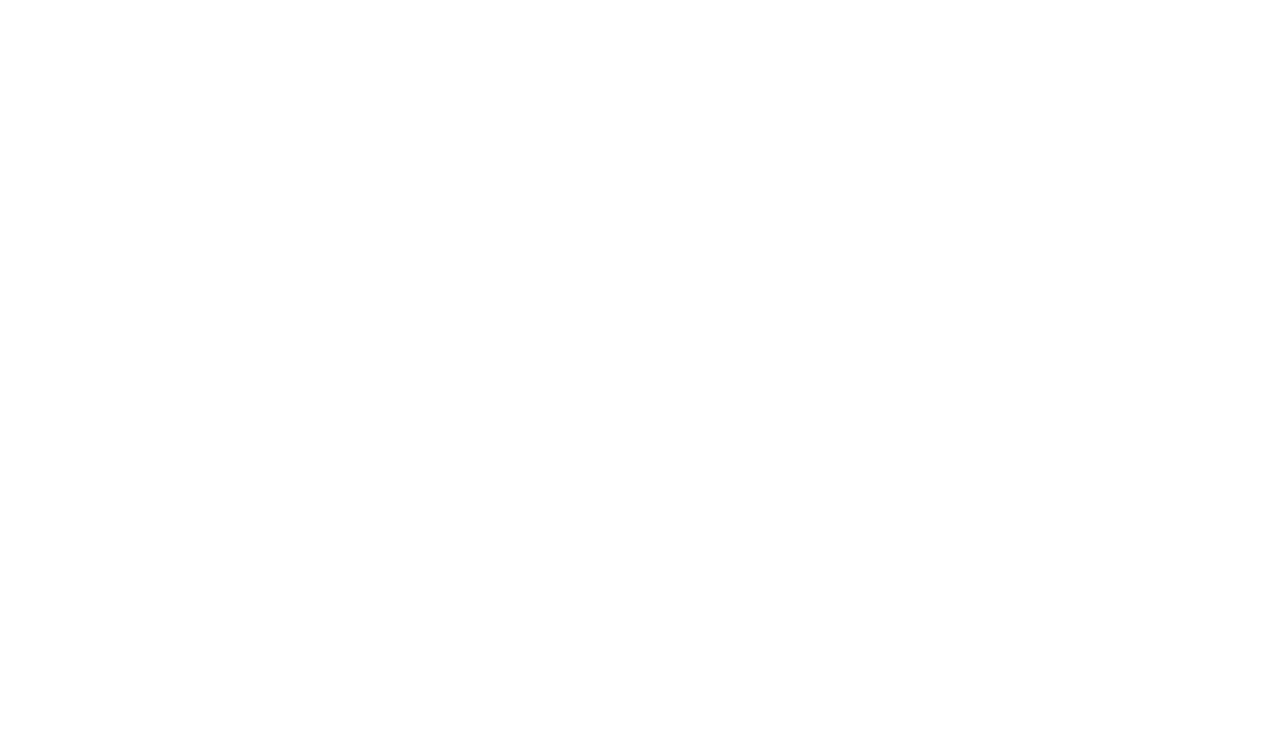
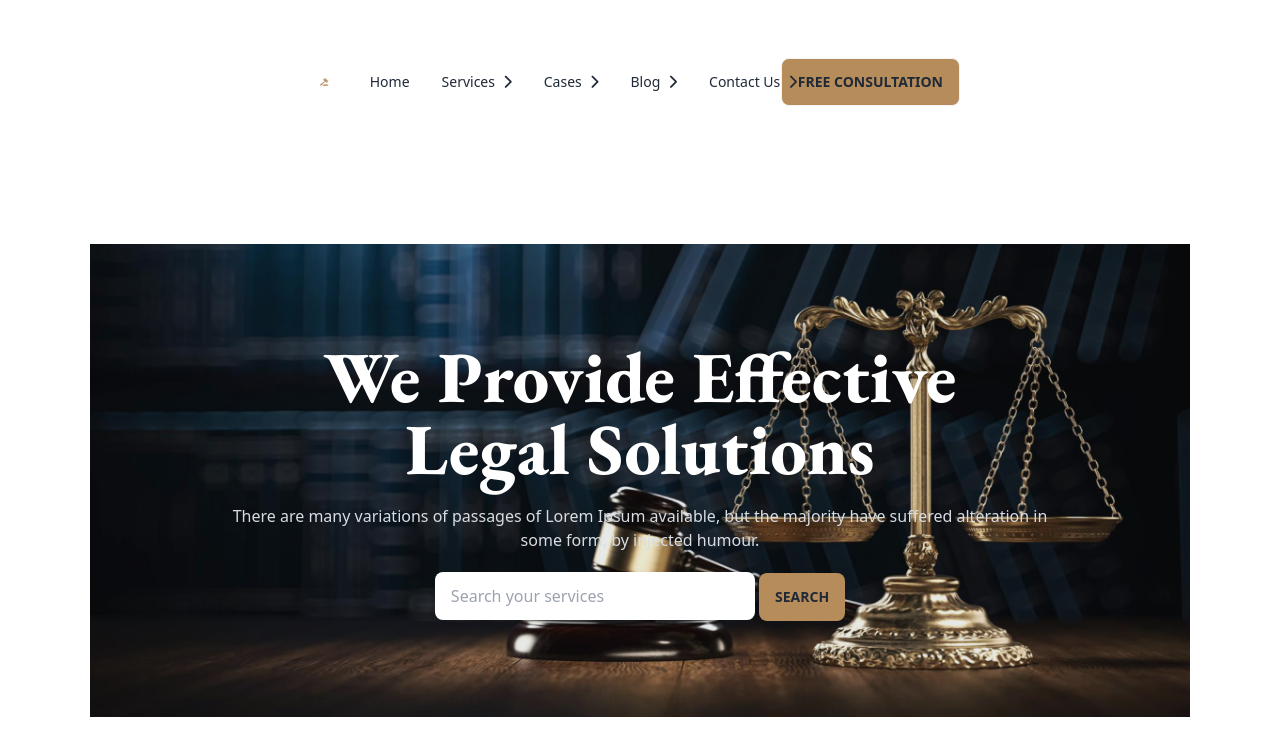
Before and after one commit to HridaySarder/legal-solution-web, a plain HTML site: page index.html in a window 1280 px wide. Drawn offline with nearby package versions, Linux system fonts and the light colour scheme.

Commit message:
add navver section

```diff
--- a/index.html
+++ b/index.html
@@ -1,5 +1,5 @@
 <!DOCTYPE html>
-<html lang="en">
+<html lang="en" data-theme="light">
 <head>
   <meta charset="UTF-8">
   <meta name="viewport" content="width=device-width, initial-scale=1.0">
@@ -27,7 +27,52 @@
 </head>
 <body>
   <header>
+<!-- navver section -->
+<div class="navbar px-80 py-14">
+  <div class="navbar-start">
+    <div class="dropdown">
+      <label tabindex="0" class="btn btn-ghost lg:hidden">
+        <svg xmlns="http://www.w3.org/2000/svg" class="h-5 w-5" fill="none" viewBox="0 0 24 24" stroke="currentColor"><path stroke-linecap="round" stroke-linejoin="round" stroke-width="2" d="M4 6h16M4 12h8m-8 6h16" /></svg>
+      </label>
+      <ul tabindex="0" class="menu menu-sm dropdown-content mt-3 z-[1] p-2 shadow bg-base-100 rounded-box w-52">
+        <li><a>Home</a></li>
+        <li><a>Services</a></li>
+        <li><a>Cases</a></li>
+        <li><a>Blog</a></li>
+        <li><a>Contact Us</a></li>
 
+      </ul>
+    </div>
+
+    <a class="text-black normal-case text-xl"><img class="" src="./images/logo.png" alt=""></a>
+  </div>
+  <div class="navbar-center hidden lg:flex">
+    <ul class="menu menu-horizontal px-1">
+      <li><a>Home</a></li>
+        <li><a>Services <i class="fa-solid fa-chevron-right"></i></a></li>
+        <li><a>Cases <i class="fa-solid fa-chevron-right"></i></a></li>
+        <li><a>Blog <i class="fa-solid fa-chevron-right"></i></a></li>
+        <li><a>Contact Us <i class="fa-solid fa-chevron-right"></i></a></li>
+    </ul>
+  </div>
+  <div class="navbar-end">
+    <a class="btn bg-[#B68C5A]">Free Consultation</a>
+  </div>
+</div>
+<!-- banner section -->
+<div class="hero my-20 w-[1100px] mx-auto" style="background-image: url(./images/banner.png);">
+  <div class="hero-overlay bg-opacity-10"></div>
+  <div class="hero-content text-center text-neutral-content">
+    <div class="px-28  py-20">
+      <h1 class="mb-5 text-7xl text-[#FFF] font-extrabold font-eb-garamond">We Provide Effective <br> Legal Solutions</h1>
+      <p class="mb-5">There are many variations of passages of Lorem Ipsum available, but the majority have suffered alteration in some form, by injected humour.</p>
+      <input type="text" placeholder="Search your services" class="input border-none w-full max-w-xs" />
+      <button class="btn border-none bg-[#B68C5A]">Search</button>
+    </div>
+  </div>
+</div>
+
+</div>
   </header>
   <main>
 
```
